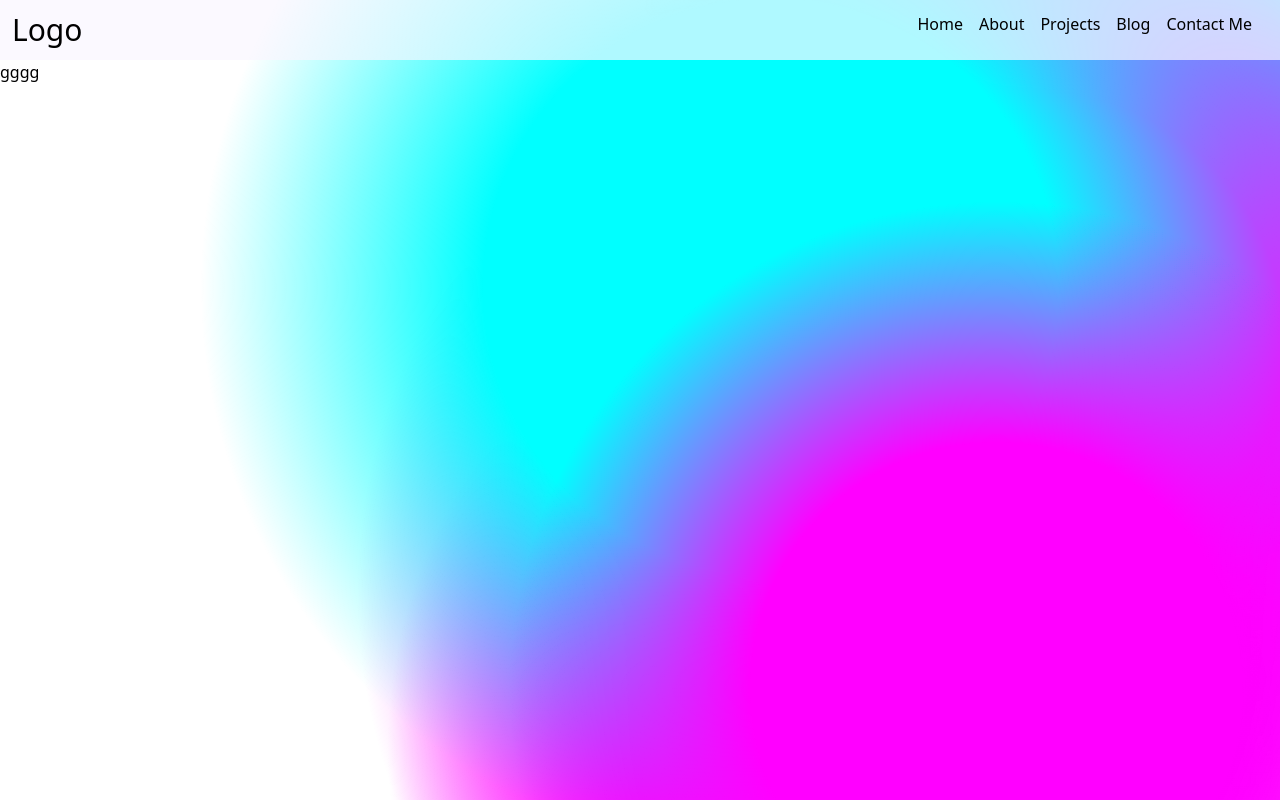
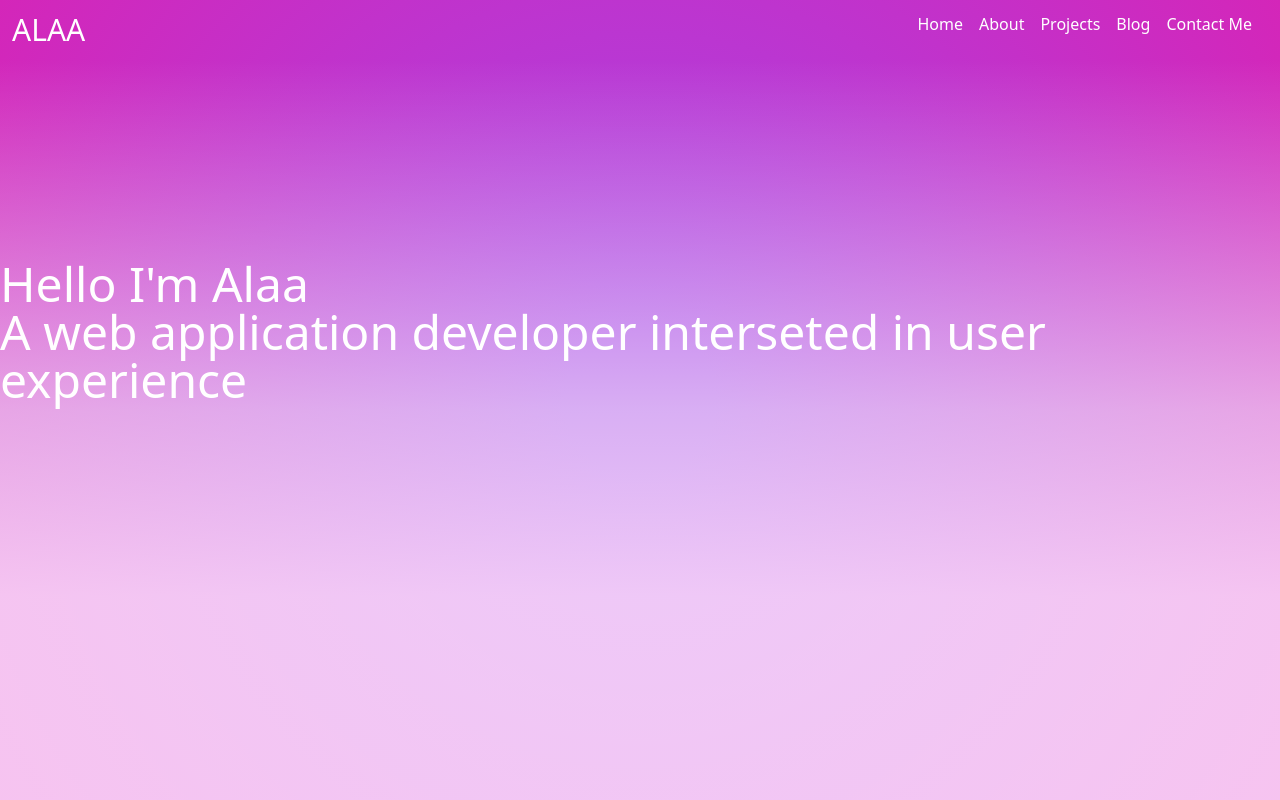
Before and after one commit to alaa-yahia/mysunshine, a Next.js app: page / in a window 1280 px wide. Shown: the top 800 px of the page. Built offline with nearby package versions, Linux system fonts and the light colour scheme.

Commit message:
first hero

```diff
--- a/components/AnimatedCanvas.js
+++ b/components/AnimatedCanvas.js
@@ -122,7 +122,7 @@ export default function AnimatedCanvas() {
     };
     createParticles();
     animate();
-  });
+  }, []);
 
   return (
     <canvas
--- a/components/Header.js
+++ b/components/Header.js
@@ -1,10 +1,7 @@
 export default function Header() {
   return (
-    <header
-      className='flex'
-      style={{ backgroundColor: `rgba(249, 247, 255, 0.70)` }}
-    >
-      <h1 className='p-3 text-3xl'>Logo</h1>
+    <header className='flex'>
+      <h1 className='p-3 text-3xl'>ALAA</h1>
       <nav className='flex flex-1 justify-end py-3 px-7'>
         <ul className='flex space-x-4'>
           <li>Home</li>
--- a/components/Hero.js
+++ b/components/Hero.js
@@ -3,21 +3,28 @@ import AnimatedCanvas from './AnimatedCanvas';
 
 export default function Hero() {
   return (
-    <div className='h-screen'>
+    <div className=' h-full w-full'>
       <div
-        className='h-full'
-        /*         style={{
+        className='bottom-4 flex h-full w-full items-center justify-center border-white'
+        style={{
+          background: `rgb(246,238,242)`,
+
           background: `linear-gradient(
-            180deg,
-            rgba(249, 247, 255, 0.70) 32.99%,
-            rgba(249, 247, 255, 0.35) 56.18%,
+           0deg,
+            rgba(255, 235, 254, .8) 32.99%,
+            rgba(249, 247, 255, 0.6) 56.18%,
             rgba(249, 247, 255, 0) 100%
-          );`,
-        }} */
+            )`,
+        }}
       >
-        gggg
+        <div className='text-pink  h-1/2  text-5xl'>
+          Hello I&apos;m Alaa
+          <br />A web application developer interseted in user experience
+        </div>
+        <div></div>
       </div>
-      <AnimatedCanvas />
+
+      {/* <AnimatedCanvas /> */}
     </div>
   );
 }
--- a/pages/index.js
+++ b/pages/index.js
@@ -6,8 +6,16 @@ export default function Home() {
   return (
     <>
       <Head />
-      <Header />
-      <Hero />
+      <div
+        className='h-screen text-white'
+        style={{
+          background: `rgb(246,238,242)`,
+          background: `radial-gradient(circle, rgb(168, 66, 227,1) 10%, rgba(212, 38, 185,1) 100%)`,
+        }}
+      >
+        <Header />
+        <Hero />
+      </div>
 
       <div className='flex h-screen items-center justify-center'>
         <main>
```
